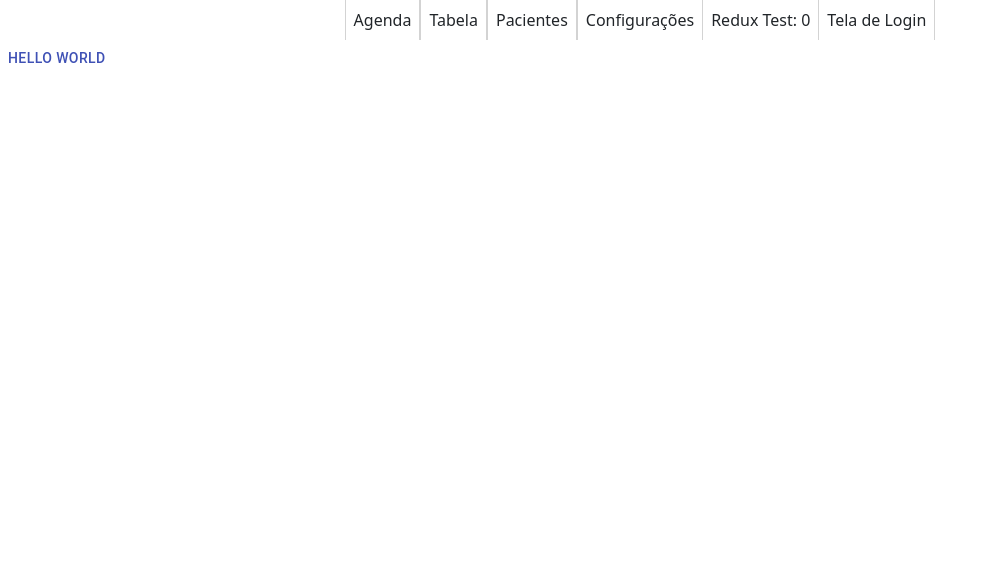
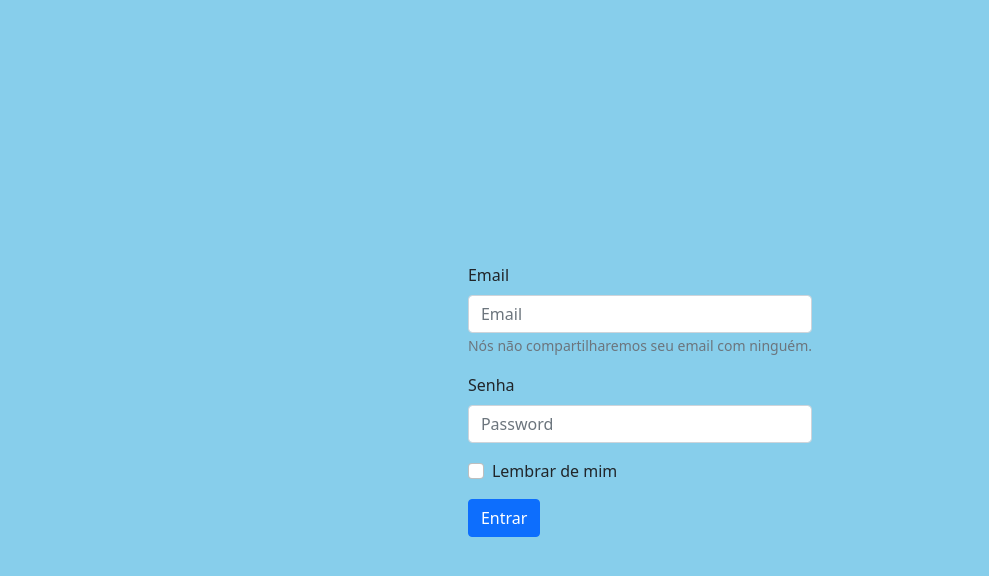
Before and after one commit to gustavobborges/Secretaria-frontend, a React (Create React App) app: page / in a window 1280 px wide. Shown: the top 576 px of the page, without its empty margins (0-989 px from the left). Built offline with nearby package versions, Linux system fonts and the light colour scheme.

Commit message:
implementacao de autenticacao

```diff
--- a/package.json
+++ b/package.json
@@ -13,6 +13,7 @@
     "@testing-library/user-event": "^12.1.10",
     "axios": "^0.21.1",
     "bootstrap": "^5.0.1",
+    "firebase": "^8.10.0",
     "material-ui": "^0.20.2",
     "popper.js": "^1.16.1",
     "react": "^17.0.2",
@@ -25,6 +26,7 @@
     "react-scripts": "4.0.3",
     "redux": "^4.1.1",
     "styled-components": "^5.3.0",
+    "typescript": "^4.3.5",
     "web-vitals": "^1.0.1"
   },
   "scripts": {
--- a/src/components/Header/Header.jsx
+++ b/src/components/Header/Header.jsx
@@ -5,7 +5,7 @@ import { useSelector } from 'react-redux';
 
 export default function Header() {
   const counter = useSelector((state) => state.valueState);
-
+  const userName = useSelector((state) => state.user.name);
   return (
     <S.HeaderDiv>
       <Link to={'/'}>
@@ -31,7 +31,7 @@ export default function Header() {
       </S.Item>
       <Link to={'/login'}>
         <S.Item>
-          <p>Tela de Login</p>
+          <p>Bem vindo, {userName}</p>
         </S.Item>
       </Link>
     </S.HeaderDiv>
--- /dev/null
+++ b/src/contexts/AuthContext.tsx
@@ -0,0 +1,66 @@
+import { createContext, ReactNode, useEffect, useState } from "react";
+
+type User = {
+  id: string,
+  name: string,
+  avatar: string
+}
+
+type AuthContextType = {
+  user: User | undefined;
+  signInWithGoogle: () => Promise<void>;
+}
+
+type AuthContextProviderProps = {
+  children: ReactNode
+}
+
+export const AuthContext = createContext({} as AuthContextType);
+
+export function AuthContextProvider(props: AuthContextProviderProps) {
+  const [user, setUser] = useState<User>();
+
+  useEffect(() => {
+    // const unsubscribe = auth.onAuthStateChanged(user => {
+    //   if (user) {
+    //     const { displayName, photoURL, uid } = user;
+    //     if (!displayName || !photoURL) {
+    //       throw new Error('Missing information from Google Account.');
+    //     }
+    //     setUser({
+    //       id: uid,
+    //       name: displayName,
+    //       avatar: photoURL
+    //     });
+    //   }
+    // })
+
+    return () => {
+      // unsubscribe();
+    }
+  }, []);
+
+  async function signInWithGoogle() {
+    // const provider = new firebase.auth.GoogleAuthProvider();
+    // const result = await auth.signInWithPopup(provider);
+
+    // if (result.user) {
+    //   const { displayName, photoURL, uid } = result.user;
+
+    //   if (!displayName || !photoURL) {
+    //     throw new Error('Missing information from Google Account.');
+    //   }
+
+    //   setUser({
+    //     id: uid,
+    //     name: displayName,
+    //     avatar: photoURL
+    //   });
+    // }
+  }
+  return (
+    <AuthContext.Provider value={{ user, signInWithGoogle }}>
+      {props.children}
+    </AuthContext.Provider>
+  );
+}
--- a/src/pages/Login/Login.jsx
+++ b/src/pages/Login/Login.jsx
@@ -1,16 +1,53 @@
-import React from 'react';
+import React, { useState, useEffect } from 'react';
 import { Form, Button } from 'react-bootstrap';
+import axios from "axios";
+import { useDispatch, useSelector } from 'react-redux';
+import { useHistory } from 'react-router-dom';
+
 
 import * as S from './styles';
 
 const PagesLogin = () => {
+  const [email, setEmail] = useState()
+  const [password, setPassword] = useState();
+  const dispatch = useDispatch();
+  const history = useHistory();
+  const currentUser = useSelector((state) => state.user);
+
+  useEffect(() => {
+    console.log(email);
+    console.log(password);
+  }, [email, password])
+
+  const HandleSubmitLogin = async () => {
+    try {
+      const user = await axios.post('http://localhost:8000/user/login', {
+      }, {
+        auth: {
+          username: email,
+          password: password
+        }
+      });
+      const payloadUser = {
+        session: user.data.token,
+        name: user.data.user.name,
+        id: user.data.user.id,
+        email: user.data.user.email
+      }
+      dispatch({ type: 'LOGIN', payload: payloadUser });
+      history.push('/');
+
+    } catch (error) {
+      console.log(`deu ruim.. erro: ${error}`)
+    }
+  }
 
   return (
     <S.LoginPage>
       <Form>
         <Form.Group className="mb-3" controlId="formBasicEmail">
           <Form.Label>Email</Form.Label>
-          <Form.Control type="email" placeholder="Email" />
+          <Form.Control type="email" placeholder="Email" onBlur={(e) => setEmail(e.target.value)}/>
           <Form.Text className="text-muted">
             Nós não compartilharemos seu email com ninguém.
           </Form.Text>
@@ -18,12 +55,12 @@ const PagesLogin = () => {
 
         <Form.Group className="mb-3" controlId="formBasicPassword">
           <Form.Label>Senha</Form.Label>
-          <Form.Control type="password" placeholder="Password" />
+          <Form.Control type="password" placeholder="Password" onBlur={(e) => setPassword(e.target.value)} />
         </Form.Group>
         <Form.Group className="mb-3" controlId="formBasicCheckbox">
           <Form.Check type="checkbox" label="Lembrar de mim" />
         </Form.Group>
-        <Button variant="primary" type="submit">
+        <Button variant="primary" onClick={HandleSubmitLogin}>
           Entrar
         </Button>
       </Form>
--- a/src/pages/Root.jsx
+++ b/src/pages/Root.jsx
@@ -1,5 +1,8 @@
 import React from 'react';
 import { BrowserRouter, Switch, Route } from 'react-router-dom';
+import { useSelector } from 'react-redux';
+
+// import { AuthContextProvider} from '../contexts/AuthContext';
 
 import Header from '../components/Header/Header';
 import PagesAppointment from './Appointments/Appointments';
@@ -9,8 +12,15 @@ import PagesDashboard from './Dashboard/Dashboard';
 import PagesLogin from './Login/Login';
 
 function Root() {
+
+  const currentUser = useSelector((state) => state.user);
+
   return (
     <BrowserRouter>
+      {/* <AuthContextProvider> */}
+      {currentUser.session.length === 0
+        ? <PagesLogin />
+        : (<>
             <Header />
             <Switch>
               <Route path="/" component={PagesDashboard} exact></Route>
@@ -20,8 +30,22 @@ function Root() {
               <Route path="/table" component={PagesAppointment}></Route>
               <Route path="/login" component={PagesLogin}></Route>
             </Switch>
+          </>)
+      }
+
+      {/* </AuthContextProvider> */}
     </BrowserRouter>
   );
 }
 
 export default Root;
+
+{/* <Header />
+<Switch>
+  <Route path="/" component={PagesDashboard} exact></Route>
+  <Route path="/create" component={PagesAppointmentForm}></Route>
+  <Route path="/edit/:id" component={PagesAppointmentForm}></Route>
+  <Route path="/patients" component={PagesPatients}></Route>
+  <Route path="/table" component={PagesAppointment}></Route>
+  <Route path="/login" component={PagesLogin}></Route>
+</Switch> */}
--- /dev/null
+++ b/src/react-app-env.d.ts
@@ -0,0 +1 @@
+/// <reference types="react-scripts" />
--- a/src/store/store.js
+++ b/src/store/store.js
@@ -1,6 +1,13 @@
 import { createStore } from 'redux';
 
 const initialState = {
+  user: {
+    session: '',
+    name: '',
+    id: '',
+    email: '',
+
+  },
   valueState: 0
 };
 
@@ -11,6 +18,13 @@ const reducer = (state = initialState, action) => {
         ...state,
         valueState: state.valueState + action.payload.value
       }
+
+    case 'LOGIN':
+      console.log(`chegou no login. ${JSON.stringify(action.payload)}`)
+      return {
+        ...state,
+        user: action.payload
+      }
     default:
       return state;
   }
```
Also changed, not shown: src/services/users.js (added, +7 -0 lines), tsconfig.json (added, +26 -0 lines), 1 other file (tests, documents, lock files or other folders). Lines whose indentation alone changed are shown as unchanged.
